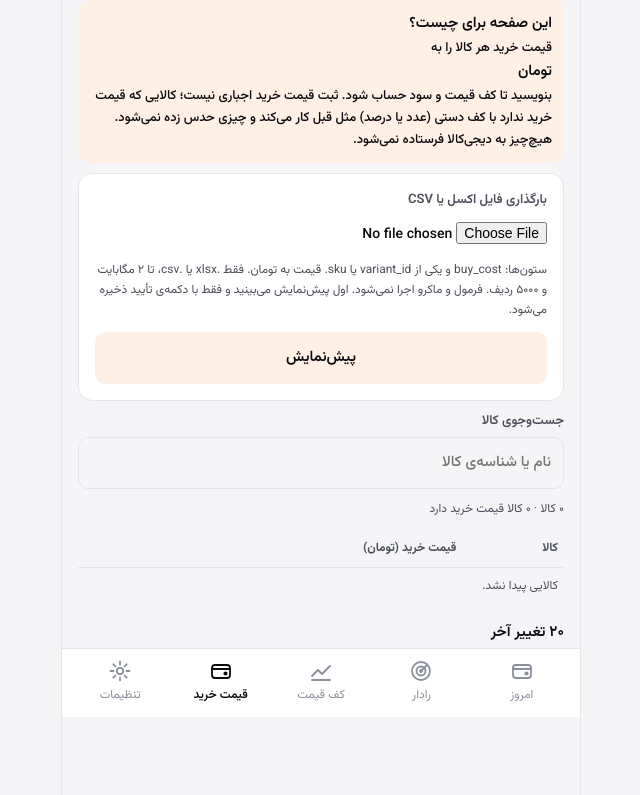
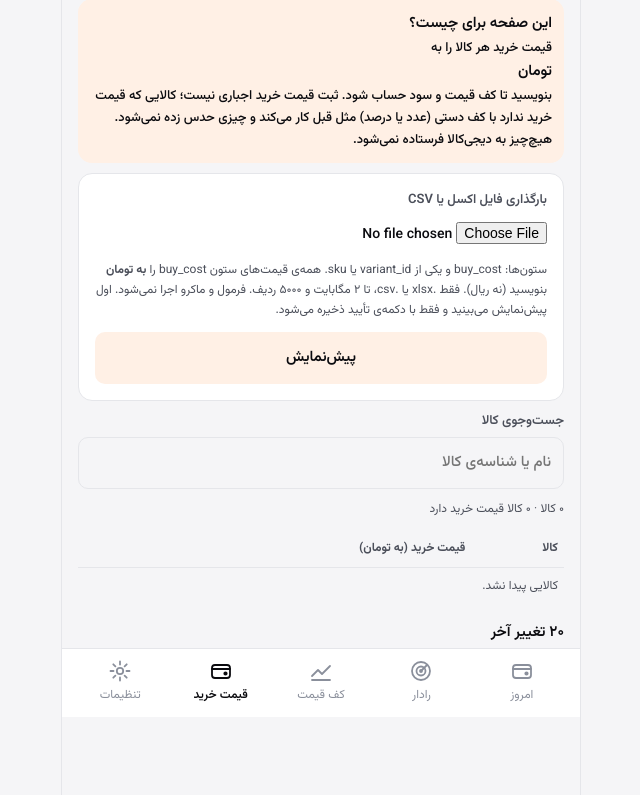
Before and after one commit to gmwir/sudyar, a FastAPI app: page /costs in a window 1280 px wide. Shown: the part 83-878 px from the top of the page, without its empty margins (319-959 px from the left). Run offline with FastAPI, Linux system fonts and the light colour scheme.

Commit message:
Costs page: 'به تومان' labels and 3x sanity warning with extra confirm
Co-Authored-By: Claude Sonnet 5.5 <noreply@anthropic.com>
Claude-Session: https://claude.ai/code/session_01Cu1YrpeNZxx6k78b5HshWW

```diff
--- a/src/sudyar/web/app.py
+++ b/src/sudyar/web/app.py
@@ -301,9 +301,16 @@ def create_app(settings: Settings | None = None, session_factory: sessionmaker[S
 
     @app.post("/costs/apply", dependencies=[Depends(require_auth)], include_in_schema=False)
     def costs_apply(request: Request, session: Session = Depends(get_session), token: str = Form(""),
+                    confirm_high: str = Form(""),
                     csrf_token_f: str = Form("", alias="csrf_token"), x_csrf_token: str | None = Header(None)):
         verify_csrf(request, csrf_token_f, x_csrf_token)
-        entries = previews.take(request.session.get("csrf", ""), token)
+        owner = request.session.get("csrf", "")
+        pending = previews.peek(owner, token)
+        if pending is not None and cost_page.high_variant_ids(session, settings, pending) and confirm_high != "1":
+            return render(request, "costs.html", "costs", 422, title="قیمت خرید", preview=None,
+                          notice=(False, "برای عددهای خیلی بالا باید تیک «مطمئنم تومان است» را هم بزنید؛ پیش‌نمایش را دوباره بارگذاری کنید."),
+                          **costs_ctx(session))  # token kept: nothing consumed, nothing written
+        entries = previews.take(owner, token)
         if entries is None:
             return render(request, "costs.html", "costs", 422, title="قیمت خرید", preview=None,
                           notice=(False, "پیش‌نمایش منقضی شده؛ فایل را دوباره بارگذاری کنید."), **costs_ctx(session))
@@ -313,14 +320,19 @@ def create_app(settings: Settings | None = None, session_factory: sessionmaker[S
         return RedirectResponse(f"/costs?saved={changed}", status_code=303)
 
     def cost_row_response(request: Request, session: Session, variant: Variant, status_code: int = 200,
-                          error: str | None = None, ok: str | None = None):
+                          error: str | None = None, ok: str | None = None, warn: str | None = None,
+                          entered: str | None = None):
         row = cost_page.cost_row(session, variant)
         if not is_htmx(request):
+            if warn:
+                return render(request, "costs.html", "costs", 422, title="قیمت خرید", preview=None,
+                              notice=(False, f"{variant.title or variant.digikala_variant_id}: {warn} همین عدد را دوباره با تیک تأیید بفرستید."),
+                              **costs_ctx(session, variant.title or ""))
             if error:
                 return render(request, "costs.html", "costs", 422, title="قیمت خرید", preview=None,
                               notice=(False, error), **costs_ctx(session, variant.title or ""))
             return RedirectResponse("/costs", status_code=303)
-        resp = render(request, "_cost_row.html", row=row, error=error, ok=ok)
+        resp = render(request, "_cost_row.html", row=row, error=error, ok=ok, warn=warn, entered=entered)
         resp.headers["HX-Trigger"] = "costs-changed"  # the "last 20 changes" box reloads itself
         return resp
 
@@ -332,12 +344,15 @@ def create_app(settings: Settings | None = None, session_factory: sessionmaker[S
 
     @app.post("/costs/{variant_id}", dependencies=[Depends(require_auth)], include_in_schema=False)
     def cost_save(request: Request, variant_id: str, session: Session = Depends(get_session), cost: str = Form(""),
+                  confirm_high: str = Form(""),
                   csrf_token_f: str = Form("", alias="csrf_token"), x_csrf_token: str | None = Header(None)):
         verify_csrf(request, csrf_token_f, x_csrf_token)
         v = variant_or_404(session, variant_id)
         value, err = cost_page.manual_cost_error_fa(cost)
         if err:
             return cost_row_response(request, session, v, error=err)
+        if cost_page.is_high(value, v, settings) and confirm_high != "1":
+            return cost_row_response(request, session, v, warn=cost_page.HIGH_WARNING_FA, entered=str(value))  # not saved yet
         changed = set_cost(session, v, value, "manual", now_fn())
         session.commit()
         cache.clear()
--- a/src/sudyar/web/cost_page.py
+++ b/src/sudyar/web/cost_page.py
@@ -20,6 +20,7 @@ from ..config import Settings
 from ..cost_import import (MAX_UPLOAD_BYTES, MAX_UPLOAD_ROWS, CostImportError, PlanEntry, build_plan, parse_cost,
                            read_table)
 from ..costs import last_changes
+from ..floor import to_toman
 from ..models import CostAudit, Variant, VariantCost
 
 PAGE_SIZE = 50
@@ -78,6 +79,22 @@ def file_error_fa(msg: str) -> str:
         if key in msg:
             return fa
     return "فایل خوانده نشد."
+
+
+HIGH_FACTOR = 3
+HIGH_WARNING_FA = "این عدد خیلی بالاست؛ مطمئنید تومان است؟"
+
+
+def is_high(cost: int | None, variant: Variant | None, settings: Settings) -> bool:
+    """Sanity check only (never a block): cost > 3x the variant's current selling price, when that price is known."""
+    if cost is None or variant is None or variant.price_sale is None:
+        return False
+    price = to_toman(variant.price_sale, settings.price_unit)
+    return price is not None and price > 0 and cost > HIGH_FACTOR * price
+
+
+def high_variant_ids(session: Session, settings: Settings, entries: list[PlanEntry]) -> set[int]:
+    return {e.variant_id for e in entries if is_high(e.new, session.get(Variant, e.variant_id), settings)}
 
 
 def manual_cost_error_fa(raw: str) -> tuple[int | None, str | None]:
@@ -146,6 +163,10 @@ def build_costs(session: Session, q: str, page: int) -> CostsView:
 class Preview:
     entries: list[PlanEntry]
     rejected: list[tuple[int, str]]  # Persian reasons
+    high_ids: set[int] = field(default_factory=set)  # variants whose new cost is > 3x the selling price
+
+    @property
+    def high(self): return [e for e in self.entries if e.variant_id in self.high_ids and e.kind != "unchanged"]
 
     @property
     def created(self): return [e for e in self.entries if e.kind == "created"]
@@ -172,7 +193,7 @@ def make_preview(session: Session, settings: Settings, filename: str, content: b
         path.write_bytes(content)
         rows = read_table(path, max_rows=MAX_UPLOAD_ROWS)
     entries, rejected = build_plan(session, settings, rows)
-    return Preview(entries, [(n, reason_fa(r)) for n, r in rejected])
+    return Preview(entries, [(n, reason_fa(r)) for n, r in rejected], high_variant_ids(session, settings, entries))
 
 
 class PreviewStore:
@@ -192,6 +213,12 @@ class PreviewStore:
             self._items[token] = (owner, self._clock() + PREVIEW_TTL, entries)
         return token
 
+    def peek(self, owner: str, token: str) -> list[PlanEntry] | None:
+        with self._lock:
+            self._purge()
+            item = self._items.get(token)
+            return item[2] if item is not None and secrets.compare_digest(item[0], owner) else None
+
     def take(self, owner: str, token: str) -> list[PlanEntry] | None:
         with self._lock:
             self._purge()
--- a/src/sudyar/web/static/app.css
+++ b/src/sudyar/web/static/app.css
@@ -180,3 +180,6 @@ table.costs td { padding: 8px 6px; border-top: 1px solid var(--line); vertical-a
 .audit li { display: flex; flex-direction: column; border-bottom: 1px solid var(--line); padding-bottom: 6px; }
 .c-danger { color: var(--danger); } .c-success { color: var(--success); } .c-warning { color: var(--warning); }
 input[type=file] { font: inherit; font-size: 14px; width: 100%; }
+
+.unit { font-size: 12px; font-weight: 600; color: var(--ink-600); white-space: nowrap; }
+.check { display: flex; gap: 8px; align-items: center; font-size: 13px; }
--- a/src/sudyar/web/templates/costs.html
+++ b/src/sudyar/web/templates/costs.html
@@ -35,9 +35,15 @@
     {% if preview.rejected | length > 50 %}<p class="sub">و {{ (preview.rejected | length - 50) | fa }} ردیف دیگر.</p>{% endif %}
   </div>
   {% endif %}
+  {% if preview.high %}
+  <div class="notice warning" role="alert"><b>این عددها خیلی بالاست؛ مطمئنید تومان است؟</b>
+    بیشتر از ۳ برابر قیمت فروش فعلی:
+    <ul>{% for e in preview.high[:20] %}<li>{{ e.title or e.digikala_variant_id }}: {{ e.new | toman }}</li>{% endfor %}</ul></div>
+  {% endif %}
   {% if token %}
   <form method="post" action="/costs/apply" class="field gap12">
     <input type="hidden" name="csrf_token" value="{{ csrf_token }}"><input type="hidden" name="token" value="{{ token }}">
+    {% if preview.high %}<label class="check"><input type="checkbox" name="confirm_high" value="1" required> مطمئنم این عددها <b>به تومان</b> است</label>{% endif %}
     <button class="btn" type="submit">تأیید و ذخیره‌ی {{ preview.to_apply | length | fa }} قیمت</button>
     <a class="btn secondary" href="/costs">انصراف</a>
   </form>
@@ -49,7 +55,7 @@
   <input type="hidden" name="csrf_token" value="{{ csrf_token }}">
   <label class="lbl" for="file">بارگذاری فایل اکسل یا CSV</label>
   <input type="file" id="file" name="file" accept=".xlsx,.csv" required>
-  <p class="sub">ستون‌ها: <span dir="ltr">buy_cost</span> و یکی از <span dir="ltr">variant_id</span> یا <span dir="ltr">sku</span>. قیمت به تومان.
+  <p class="sub">ستون‌ها: <span dir="ltr">buy_cost</span> و یکی از <span dir="ltr">variant_id</span> یا <span dir="ltr">sku</span>. همه‌ی قیمت‌های ستون buy_cost را <b>به تومان</b> بنویسید (نه ریال).
     فقط .xlsx یا .csv، تا {{ max_upload_mb | fa }} مگابایت و {{ max_upload_rows | fa }} ردیف. فرمول و ماکرو اجرا نمی‌شود.
     اول پیش‌نمایش می‌بینید و فقط با دکمه‌ی تأیید ذخیره می‌شود.</p>
   <button class="btn secondary" type="submit">پیش‌نمایش</button>
@@ -62,7 +68,7 @@
 <p class="sub">{{ v.total | fa }} کالا · {{ v.with_cost | fa }} کالا قیمت خرید دارد</p>
 
 <div class="tablewrap"><table class="costs">
-  <thead><tr><th>کالا</th><th>قیمت خرید (تومان)</th></tr></thead>
+  <thead><tr><th>کالا</th><th>قیمت خرید (به تومان)</th></tr></thead>
   <tbody>
   {% for row in v.rows %}{% include "_cost_row.html" %}{% else %}
   <tr><td colspan="2" class="sub">کالایی پیدا نشد.</td></tr>
```
Also changed, not shown: src/sudyar/web/templates/_cost_row.html (+5 -3 lines), tests/test_web_costs.py (+59 -0 lines).
